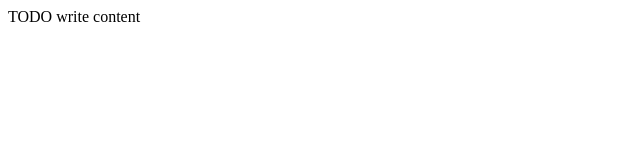
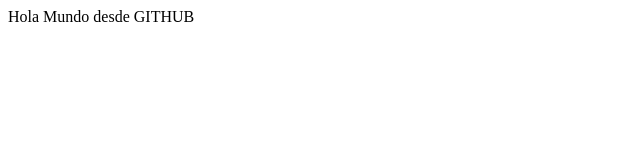
Before and after one commit to imoz070493/VentasSQL, a plain HTML site: page WebApplication1/web/index.html in a window 1280 px wide. Shown: the full height of the page, 0-640 px from the left. Drawn offline with Linux system fonts and the light colour scheme.

Commit message:
Version 50

```diff
--- a/WebApplication1/web/index.html
+++ b/WebApplication1/web/index.html
@@ -11,6 +11,6 @@
         <meta name="viewport" content="width=device-width, initial-scale=1.0">
     </head>
     <body>
-        <div>TODO write content</div>
+        <div>Hola Mundo desde GITHUB</div>
     </body>
 </html>
```
